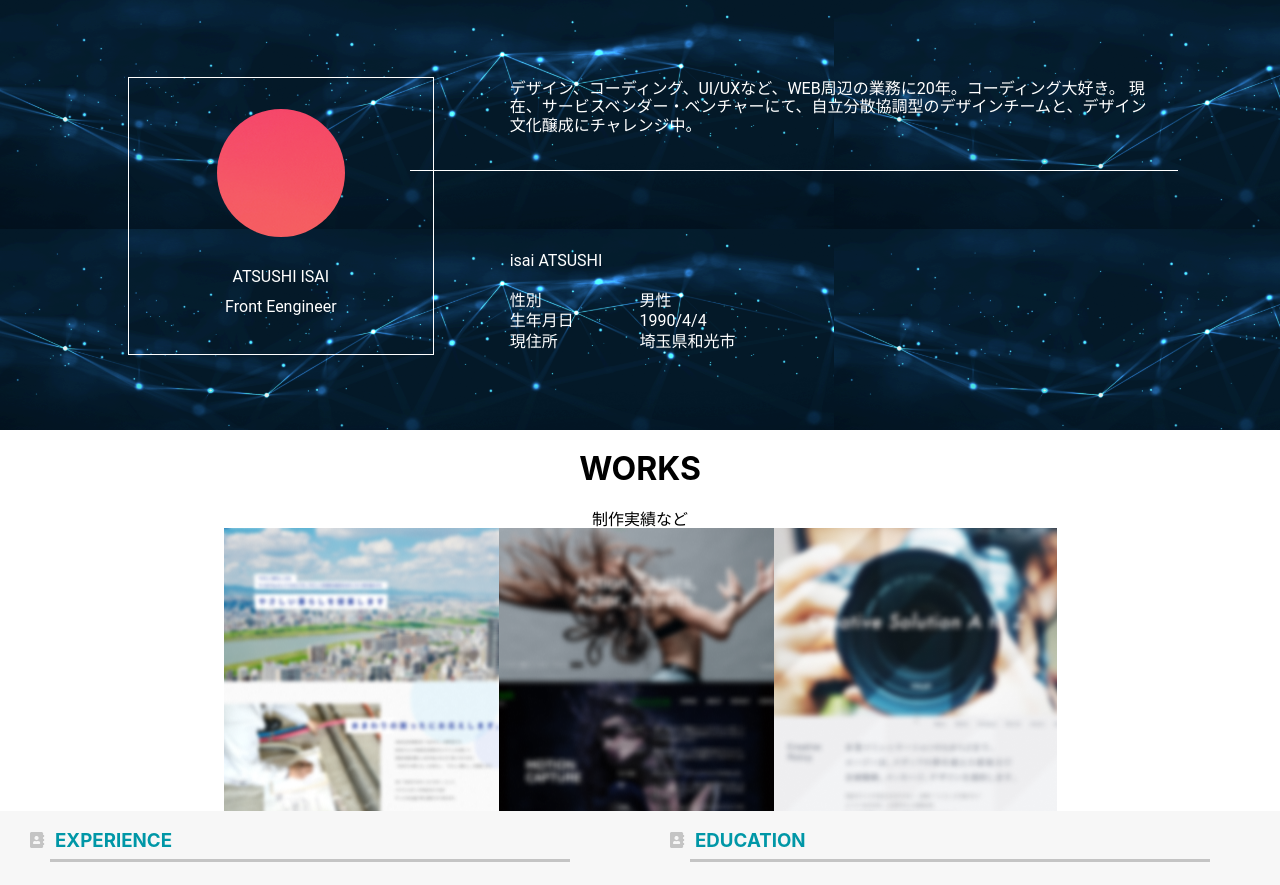
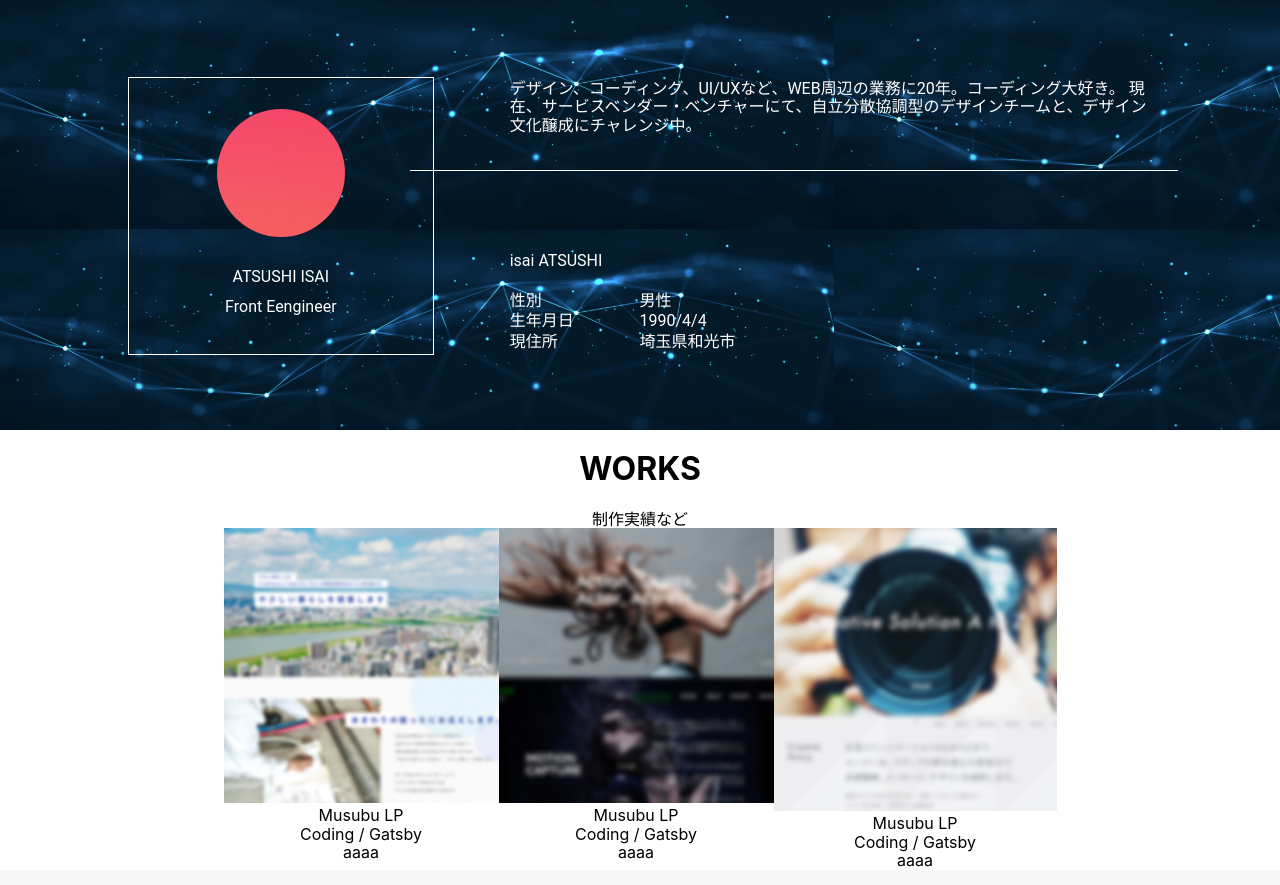
Before and after one commit to atsu0131/submit-react-profile, a React (Create React App) app: page / in a window 1280 px wide. Shown: the top 885 px of the page. Built offline with nearby package versions, Linux system fonts and the light colour scheme.

Commit message:
footerなど調整

```diff
--- a/src/App.js
+++ b/src/App.js
@@ -13,9 +13,7 @@ import "./Normalize.css"
 function App() {
   return (
     <div className="App">
-      <header className="l-header">
       <Header />
-      </header>
       <Work />
       <Career />
       <Skill />
--- a/src/components/Work.tsx
+++ b/src/components/Work.tsx
@@ -10,9 +10,24 @@ export const Work = () => {
         <Title>WORKS</Title>
         <TitleDes>制作実績など</TitleDes>
         <ImgRow>
+            <LayWork>
             <img src={Img2} alt=""/>
+            <MiddleTitle>Musubu LP</MiddleTitle>
+            <MiddleDisc>Coding / Gatsby</MiddleDisc>
+            <Direction>aaaa</Direction>
+            </LayWork>
+            <LayWork>
             <img src={Img3} alt=""/>
+            <MiddleTitle>Musubu LP</MiddleTitle>
+            <MiddleDisc>Coding / Gatsby</MiddleDisc>
+            <Direction>aaaa</Direction>
+            </LayWork>
+            <LayWork>
             <img src={Img4} alt=""/>
+            <MiddleTitle>Musubu LP</MiddleTitle>
+            <MiddleDisc>Coding / Gatsby</MiddleDisc>
+            <Direction>aaaa</Direction>
+            </LayWork>
         </ImgRow>
 
         </>
@@ -31,6 +46,22 @@ const TitleDes = styled.div`
     /* height: 50px */
 `;
 
+const LayWork = styled.div`
+text-align:center;
+`;
+
+const MiddleDisc = styled.div`
+
+`;
+
+const MiddleTitle = styled.div`
+
+`;
+
+const Direction = styled.div`
+
+`;
+
 const ImgRow = styled.div`
     display:flex;
     justify-content: center;
```
